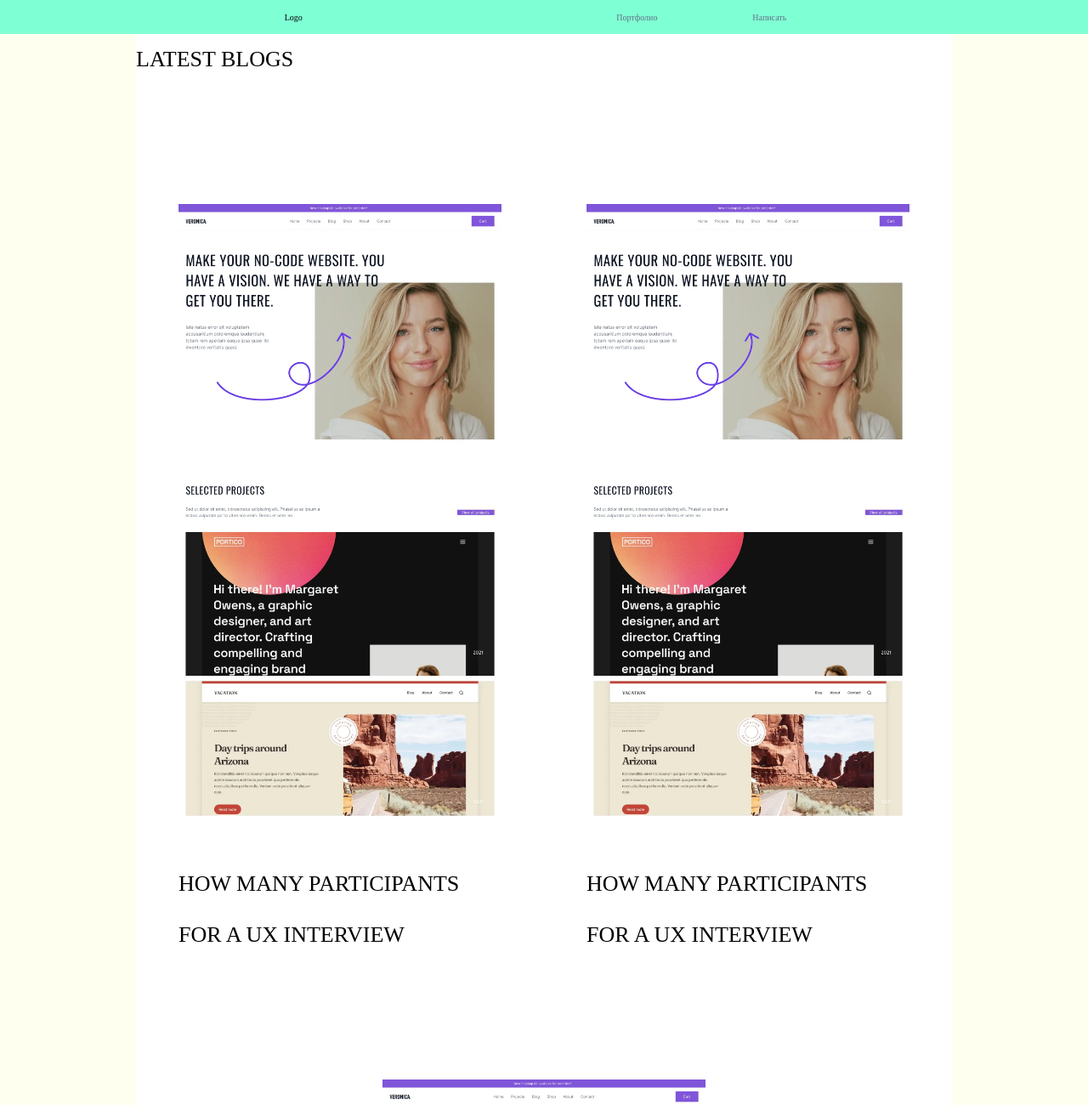
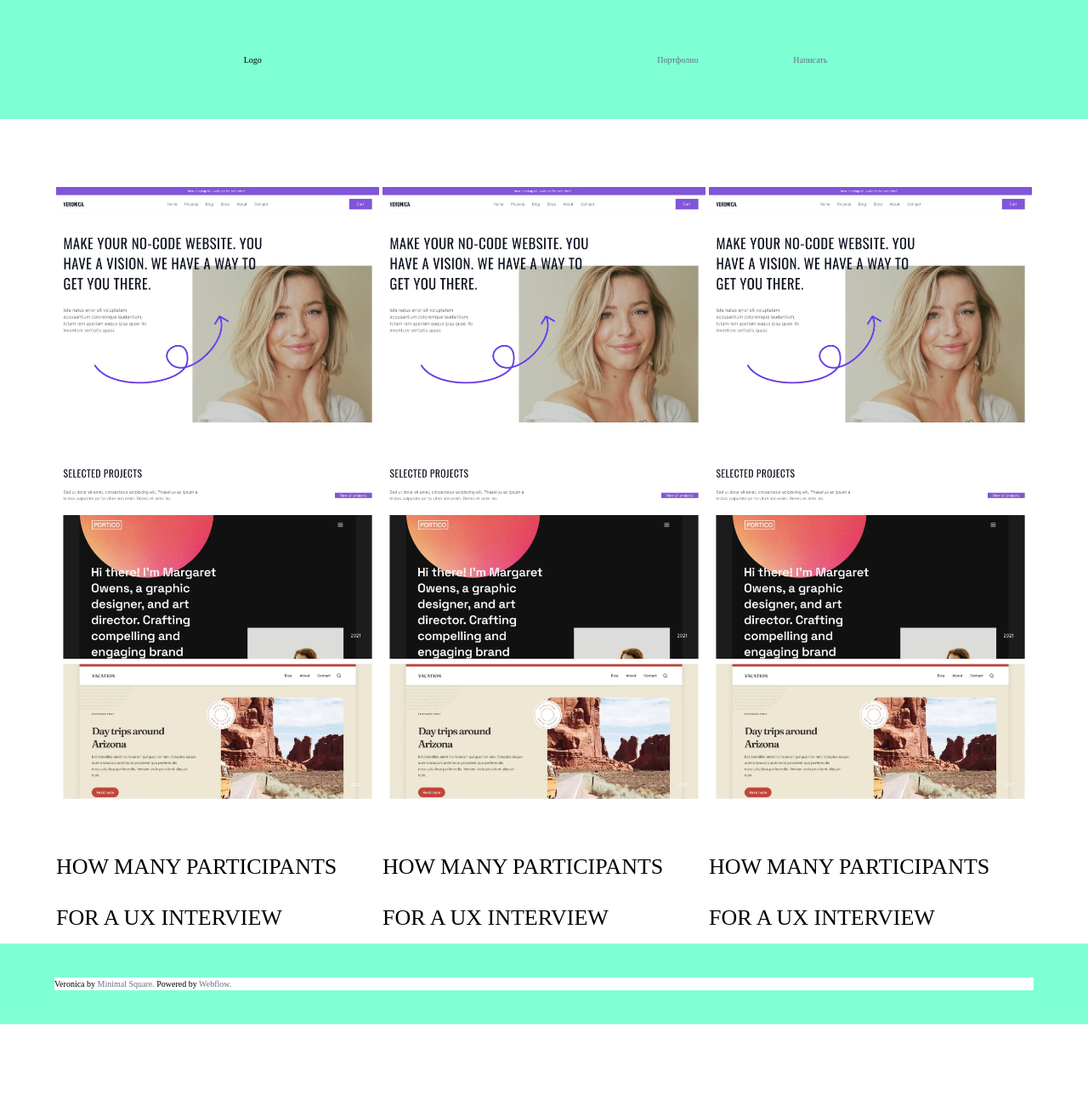
Before and after one commit to AlessioEnh/Alessioenh.github.io, a plain HTML site: page index.html in a window 1280 px wide. Shown: the top 1300 px of the page at 85% size. After the commit the page ends 1205 px from the top, so only its background shows below. Drawn offline with Linux system fonts and the light colour scheme.

Commit message:
edits site

```diff
--- a/css/style.css
+++ b/css/style.css
@@ -2069,7 +2069,6 @@ body {
   display: flex;
   flex-direction: column;
   align-content: center;
-  background-color: ivory;
 }
 body .navMenu {
   background-color: aquamarine;
@@ -2094,7 +2093,7 @@ body header {
   display: flex;
   justify-content: center;
   align-items: center;
-  min-height: 4rem;
+  min-height: 14rem;
   background-color: aquamarine;
 }
 body section {
@@ -2105,18 +2104,19 @@ body section {
 body footer {
   display: flex;
   align-items: center;
-  min-height: 4rem;
-  padding: 0 clamp(1.375rem, 1.2rem + 0.89vw, 2rem);
   justify-content: center;
   min-height: 9.5rem;
   background-color: aquamarine;
 }
 
 .wrapper {
-  width: clamp(690px, 75vw, 1440px);
+  width: clamp(960px, 90vw, 1440px);
   display: flex;
   flex-direction: column;
   background-color: #FFFFFF;
+}
+.wrapper__Blog {
+  padding: 0 clamp(1.375rem, 1.2rem + 0.89vw, 2rem);
 }
 .wrapper__Blog .content {
   display: flex;
@@ -2134,9 +2134,7 @@ body footer {
   max-width: 380px;
   display: flex;
   flex-direction: column;
-  justify-content: flex-start;
-  align-items: flex-start;
-  padding-top: 140px;
+  padding-top: 80px;
 }
 .wrapper__Blog .content__carts .content__cart .cart__img {
   overflow: hidden;
@@ -2157,11 +2155,6 @@ body footer {
   align-items: center;
   padding: 15em 0 10em 0;
 }
-.wrapper__footer {
-  justify-content: center;
-  margin-top: 0px;
-  align-items: center;
-}
 .wrapper__footer .copyright {
   display: flex;
   justify-content: space-between;
--- a/index.html
+++ b/index.html
@@ -41,7 +41,7 @@
 <!-- Blog -->
 <section>
 	<div class="wrapper wrapper__Blog">
-		<h3>LATEST BLOGS</h3>
+		<!-- <h3>LATEST BLOGS</h3> -->
 
 		<div class="content">
 
```
